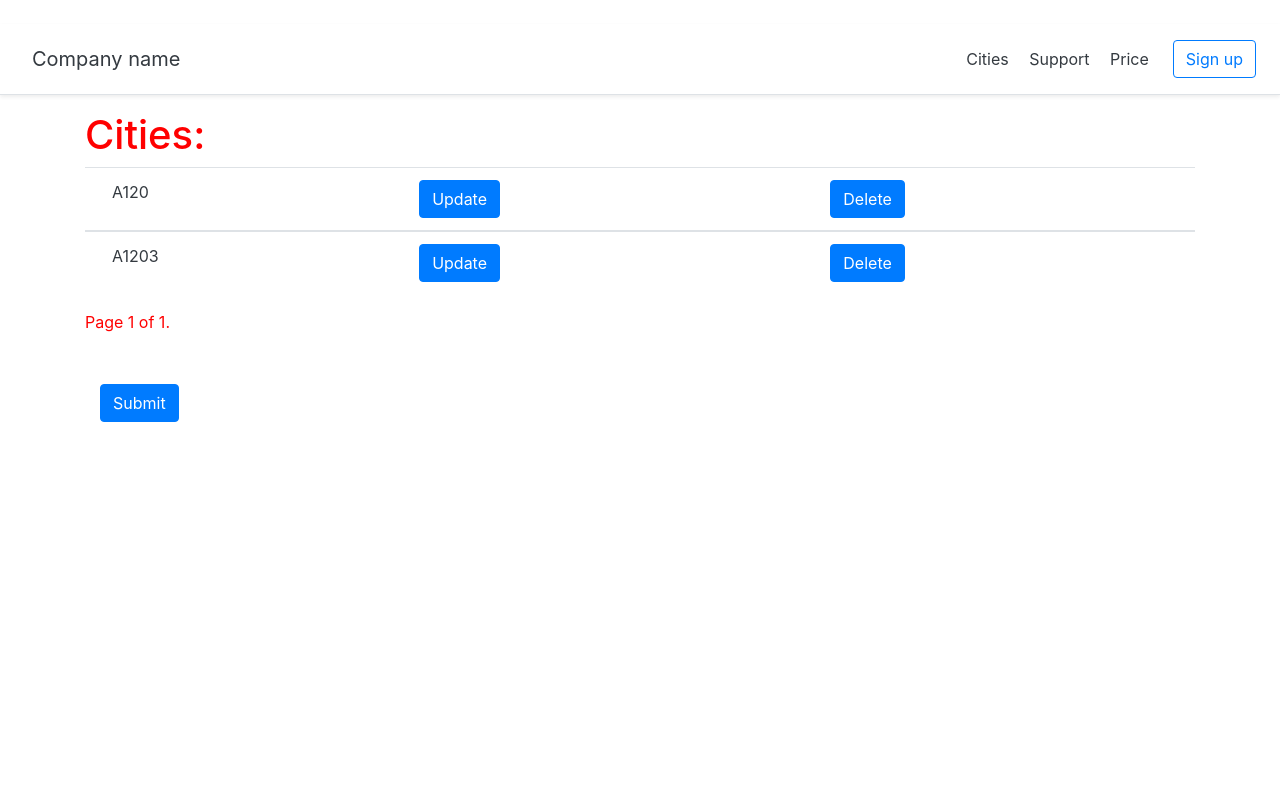
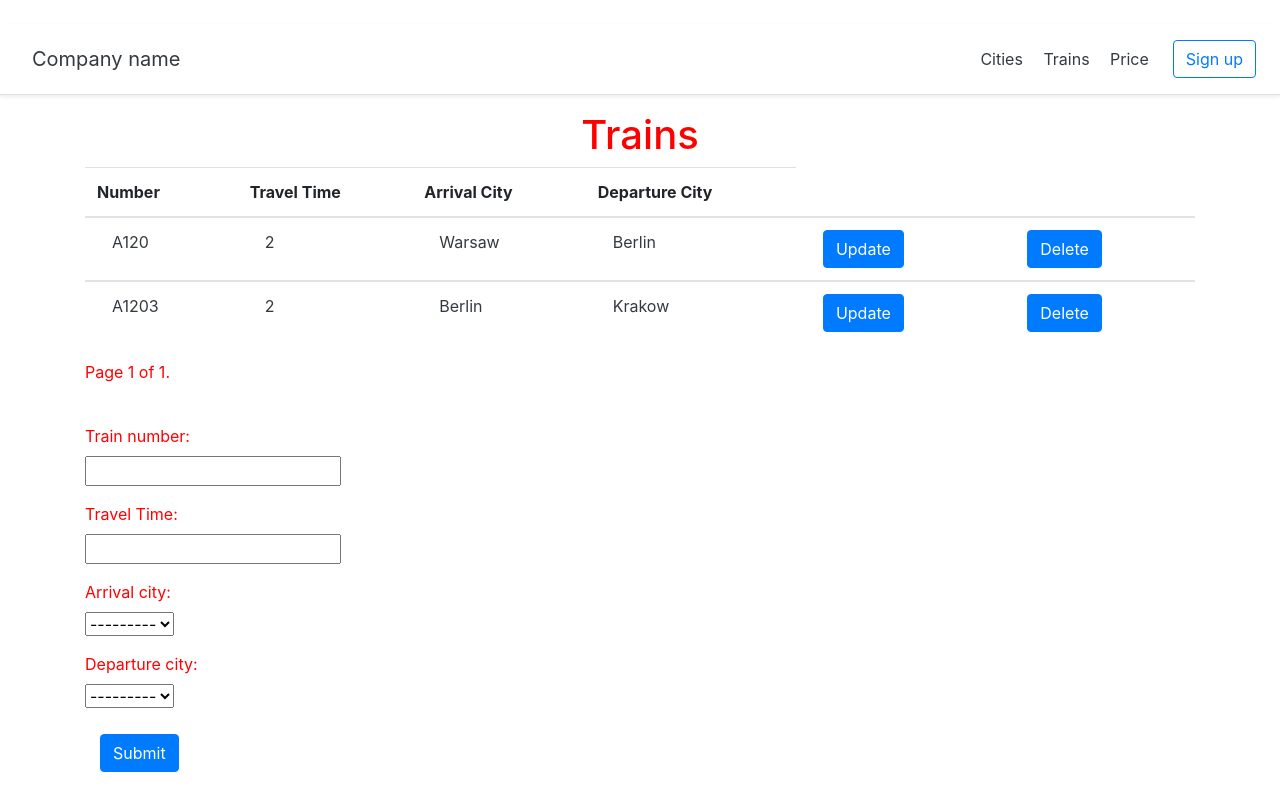
Before and after one commit to pinballtec/Train-route-finder, a Django app: page /trains/ in a window 1280 px wide. Run offline with Django 4.2, Linux system fonts and the light colour scheme; data comes from the database, SQL or seed files in the repository; both versions use the stored data as it was after the commit.

Commit message:
reconfigured trains + templates in main dir

```diff
--- a/main_app/cities/templates/cities/delete.html
+++ b/main_app/cities/templates/cities/delete.html
@@ -1,4 +1,4 @@
-{% extends "cities/base.html" %}
+{% extends "base.html" %}
     {% block content %}
     <div class="row">
     <div class="col-md-4">
--- a/main_app/cities/templates/cities/detail_view.html
+++ b/main_app/cities/templates/cities/detail_view.html
@@ -1,4 +1,4 @@
-{% extends "cities/base.html" %}
+{% extends "base.html" %}
     {% block content %}
 
 
--- a/main_app/cities/templates/cities/index.html
+++ b/main_app/cities/templates/cities/index.html
@@ -1,4 +1,4 @@
-{% extends "cities/base.html" %}
+{% extends "base.html" %}
     {% block content %}
     <div CLASS="container">
         <h1>Cities: </h1>
--- a/main_app/cities/templates/cities/update.html
+++ b/main_app/cities/templates/cities/update.html
@@ -1,4 +1,4 @@
-{% extends "cities/base.html" %}
+{% extends "base.html" %}
     {% block content %}
     <div class="row">
     <div class="col-md-4">
--- a/main_app/cities/urls.py
+++ b/main_app/cities/urls.py
@@ -3,7 +3,7 @@
 # from .views import Update_City
 
 urlpatterns = [
-    path('', views.cities_showcase, name='first_test'),
+    path('', views.cities_showcase, name='cities_main'),
     path('<int:pk>/', views.cities_showcase_detail, name='detail_view'),
     path('<int:id>/update', views.update_view, name='update_view'),
     path('<int:id>/delete', views.delete_view, name='delete_view'),
--- a/main_app/main_app/settings.py
+++ b/main_app/main_app/settings.py
@@ -58,7 +58,7 @@
 TEMPLATES = [
     {
         'BACKEND': 'django.template.backends.django.DjangoTemplates',
-        'DIRS': [],
+        'DIRS': [BASE_DIR.joinpath('templates')],
         'APP_DIRS': True,
         'OPTIONS': {
             'context_processors': [
--- a/main_app/cities/templates/cities/base.html
+++ b/main_app/templates/base.html
@@ -13,9 +13,9 @@
           <a class="p-2 text-dark" href="#">Company name</a>
       </h5>
       <nav class="my-2 my-md-0 mr-md-3">
-        <a class="p-2 text-dark" href="{% url 'first_test' %}">Cities</a>
+        <a class="p-2 text-dark" href="{% url 'cities_main' %}">Cities</a>
 <!--        <a class="p-2 text-dark" href="#">Enterprise</a>-->
-        <a class="p-2 text-dark" href="#">Support</a>
+        <a class="p-2 text-dark" href="{% url 'train_main' %}">Trains</a>
         <a class="p-2 text-dark" href="#">Price</a>
       </nav>
       <a class="btn btn-outline-primary" href="#">Sign up</a>
--- a/main_app/trains/templates/trains/base.html
+++ b/main_app/trains/templates/trains/base.html
@@ -13,7 +13,7 @@
           <a class="p-2 text-dark" href="#">Company name</a>
       </h5>
       <nav class="my-2 my-md-0 mr-md-3">
-        <a class="p-2 text-dark" href="{% url 'first_test' %}">Cities</a>
+        <a class="p-2 text-dark" href="{% url 'cities_main' %}">Cities</a>
 <!--        <a class="p-2 text-dark" href="#">Enterprise</a>-->
         <a class="p-2 text-dark" href="#">Support</a>
         <a class="p-2 text-dark" href="#">Price</a>
--- a/main_app/trains/templates/trains/delete.html
+++ b/main_app/trains/templates/trains/delete.html
@@ -1,4 +1,4 @@
-{% extends "cities/base.html" %}
+{% extends "base.html" %}
     {% block content %}
     <div class="row">
     <div class="col-md-4">
--- a/main_app/trains/templates/trains/detail_view.html
+++ b/main_app/trains/templates/trains/detail_view.html
@@ -1,4 +1,4 @@
-{% extends "cities/base.html" %}
+{% extends "base.html" %}
     {% block content %}
 
 
--- a/main_app/trains/templates/trains/index.html
+++ b/main_app/trains/templates/trains/index.html
@@ -1,15 +1,31 @@
-{% extends "trains/base.html" %}
+{% extends "base.html" %}
     {% block content %}
     <div CLASS="container">
-        <h1>Trains: </h1>
+        <h1 style="text-align: center;">Trains</h1>
         <div class="row">
             <div class="col-md">
                     <table class="table">
+                        <tr>
+                                <th>Number</th>
+                                <th>Travel Time</th>
+                                <th>Arrival City</th>
+                                <th>Departure City</th>
+                            </tr>
                         {% for object in page_obj %}
                             <tbody>
                                 <tr>
+
                                     <td>
                                         <a class="col-sm-2 text-dark" href="{% url 'detail_view' object.pk %}">{{object.name}}</a>
+                                    </td>
+                                    <td>
+                                        <a class="col-sm-2 text-dark" href="{% url 'detail_view' object.pk %}">{{object.travel_time}}</a>
+                                    </td>
+                                    <td>
+                                        <a class="col-sm-2 text-dark" href="{% url 'detail_view' object.pk %}">{{object.arrival_city}}</a>
+                                    </td>
+                                    <td>
+                                        <a class="col-sm-2 text-dark" href="{% url 'detail_view' object.pk %}">{{object.departure_city}}</a>
                                     </td>
                                     <td>
                                         <a class="col-sm-2 text-dark" href="{% url 'update_view' object.id %}">
--- a/main_app/trains/templates/trains/update.html
+++ b/main_app/trains/templates/trains/update.html
@@ -1,4 +1,4 @@
-{% extends "cities/base.html" %}
+{% extends "base.html" %}
     {% block content %}
     <div class="row">
     <div class="col-md-4">
--- a/main_app/trains/urls.py
+++ b/main_app/trains/urls.py
@@ -2,8 +2,8 @@
 from . import views
 
 urlpatterns = [
-    path('', views.trains_showcase, name='first_test'),
-path('<int:pk>/', views.trains_showcase_detail, name='detail_view'),
+    path('', views.trains_showcase, name='train_main'),
+    path('<int:pk>/', views.trains_showcase_detail, name='detail_view'),
     path('<int:id>/update', views.update_view, name='update_view'),
     path('<int:id>/delete', views.delete_view, name='delete_view'),
 ]
--- a/main_app/trains/views.py
+++ b/main_app/trains/views.py
@@ -13,12 +13,17 @@
 
 
 def trains_showcase(request):
+    if request.method == 'POST':
+        form = Train_Input(request.POST)
+        if form.is_valid():
+            form.save()
+    form = Train_Input()
     cities = Trains.objects.all()
     paginator = Paginator(cities, 5)
     page_number = request.GET.get('page')
     page_obj = paginator.get_page(page_number)
-    context = {'page_obj': page_obj}
-    return render(request, 'cities/index.html', context)
+    context = {'page_obj': page_obj, 'form': form}
+    return render(request, 'trains/index.html', context)
 
 
 def update_view(request, id):
```
Also changed, not shown: main_app/db.sqlite3.
